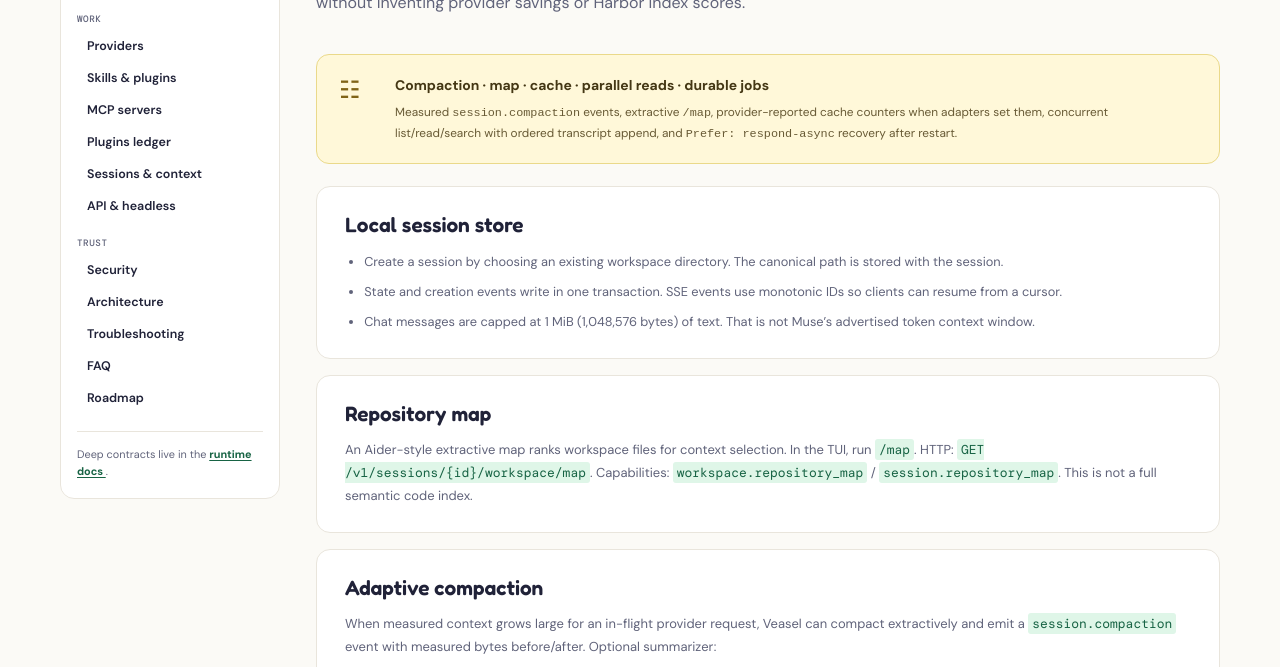
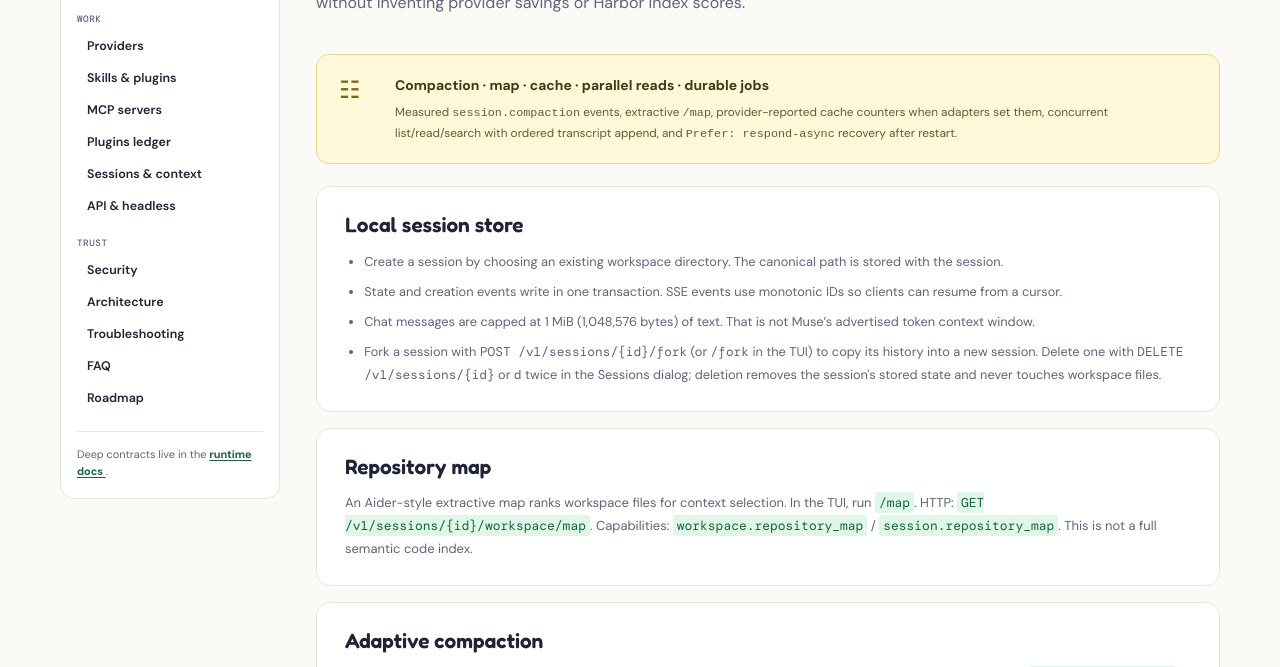
Before and after one commit to veasel-labs/website, an Astro site: page /website/docs/sessions in a window 1280 px wide. Shown: the part 433-1100 px from the top of the page. Built offline with nearby package versions, Linux system fonts and the light colour scheme; Astro itself is replaced by a stand-in of ours.

Commit message:
docs: session fork and delete in the sessions guide (#140)
Documents fork (`POST /v1/sessions/{id}/fork`, `/fork`) and delete
(`DELETE /v1/sessions/{id}`, `d` twice in the Sessions dialog) from
veasel#483/#487 in the sessions guide. Tests and build pass locally.

Co-authored-by: Ulises Jeremias <17727170+ulises-jeremias@users.noreply.github.com>

```diff
--- a/src/pages/docs/sessions.astro
+++ b/src/pages/docs/sessions.astro
@@ -53,6 +53,13 @@ const basePath = import.meta.env.BASE_URL.replace(/\/$/, "");
         <li>
           Chat messages are capped at 1 MiB (1,048,576 bytes) of text. That is
           not Muse’s advertised token context window.
+        </li>
+        <li>
+          Fork a session with <code>POST /v1/sessions/{"{id}"}/fork</code> (or
+          <code>/fork</code> in the TUI) to copy its history into a new session.
+          Delete one with <code>DELETE /v1/sessions/{"{id}"}</code> or{" "}
+          <code>d</code> twice in the Sessions dialog; deletion removes the
+          session's stored state and never touches workspace files.
         </li>
       </ul>
     </div>
```
